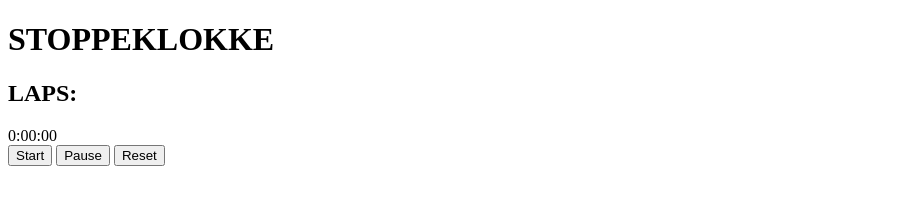
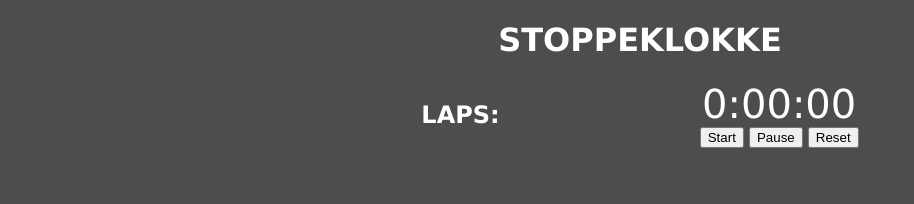
Before and after one commit to varinlinnea/Stoppeklokke, a plain HTML site: page index.html in a window 1280 px wide. Shown: the whole page, without its empty margins (0-914 px from the left). Drawn offline with Linux system fonts and the light colour scheme; the site is published under a folder, as on GitHub Pages, so addresses that start at the root find nothing.

Commit message:
Update index.html

```diff
--- a/index.html
+++ b/index.html
@@ -4,7 +4,7 @@
     <meta charset="UTF-8">
     <meta name="viewport" content="width=device-width, initial-scale=1.0">
     <title>Stopwatch</title>
-    <link rel="stylesheet" href=/style.css ></link>
+    <link rel="stylesheet" href=style.css ></link>
 </head>
 <body>
     <h1 class="header">STOPPEKLOKKE</h1>
```
